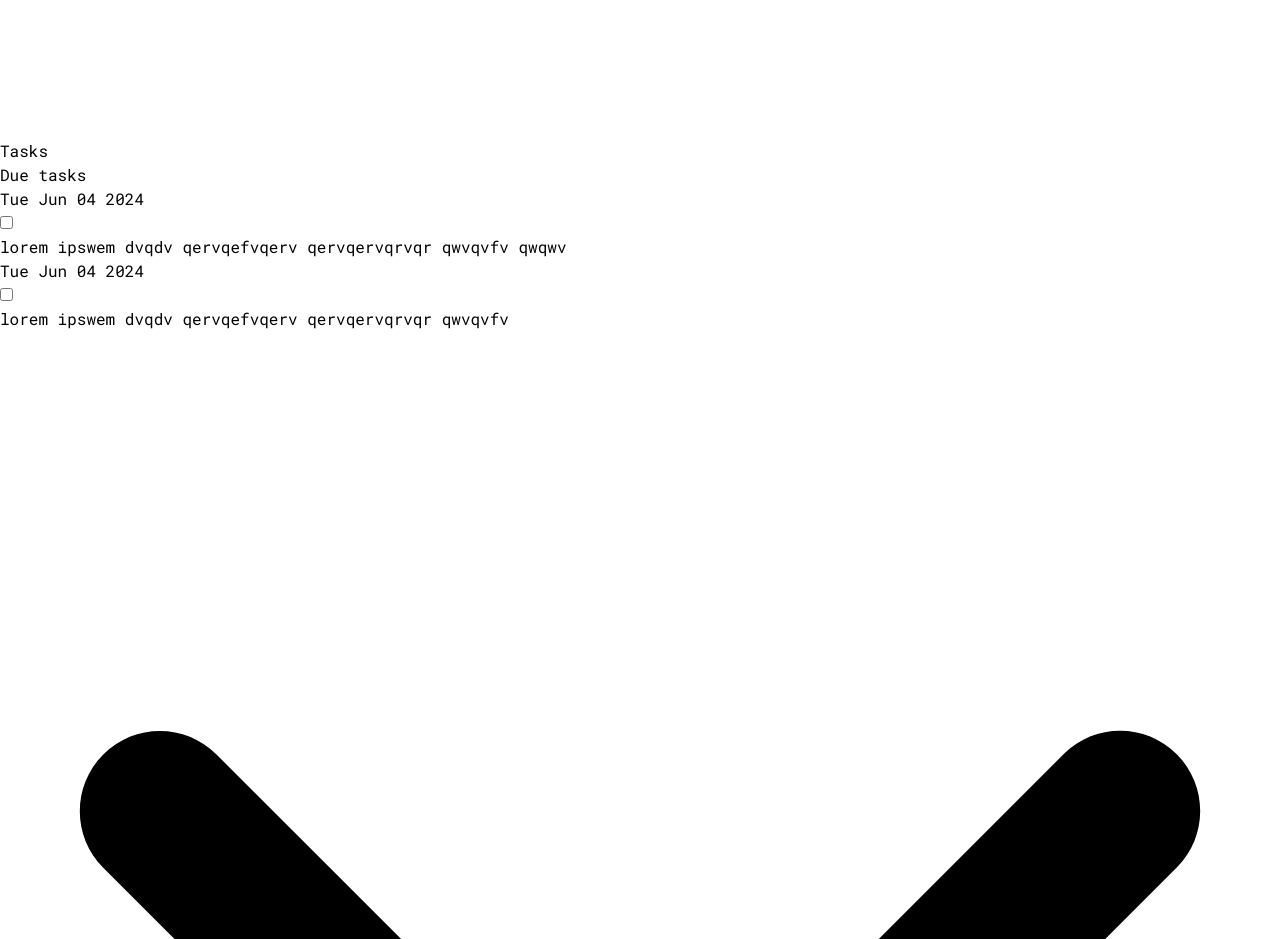
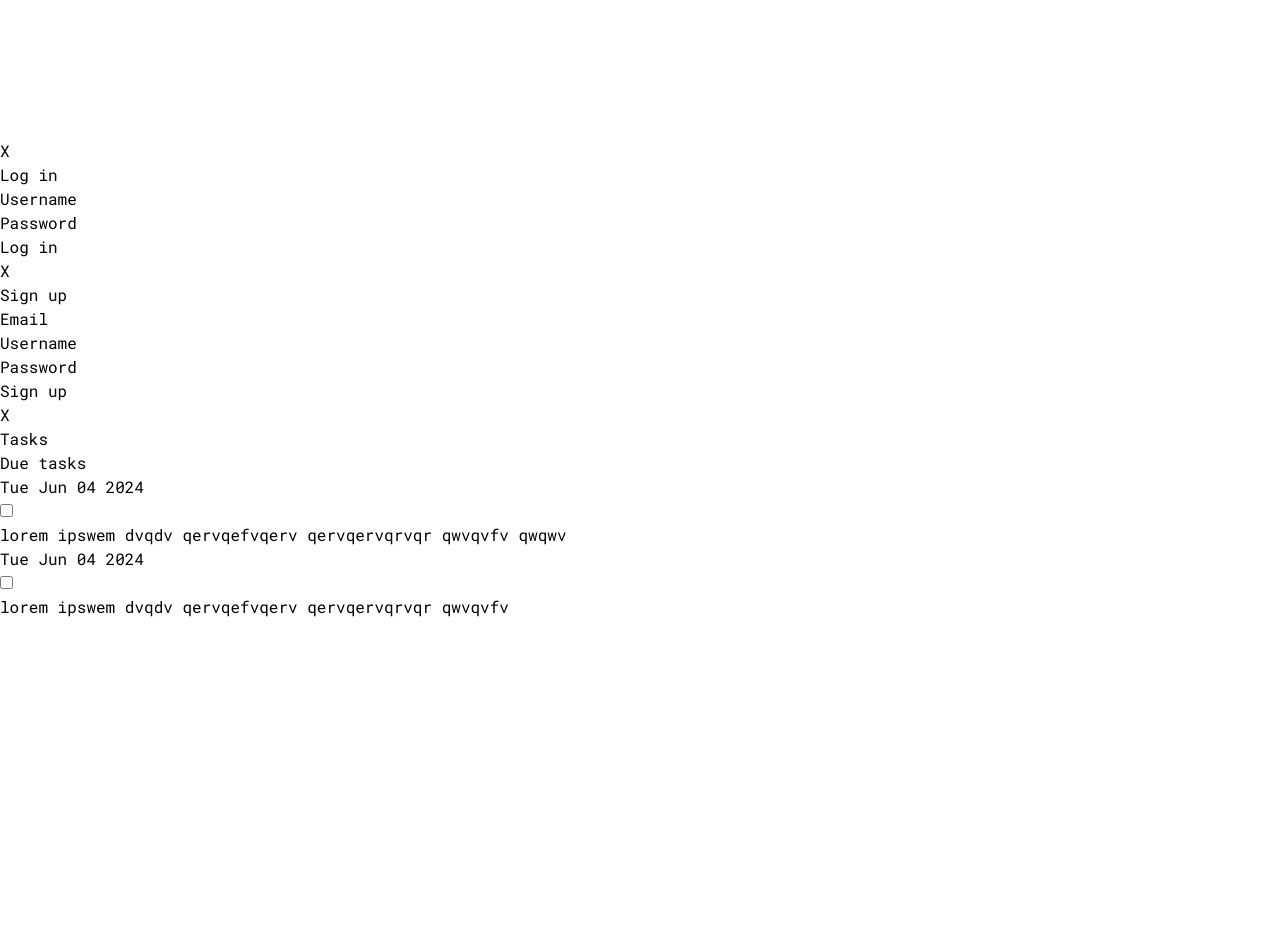
Before and after one commit to dkkinyua/youtasks, a React (Vite) app in the folder frontend/: page / in a window 1280 px wide. Shown: the part 1420-2359 px from the top of the page. Built offline with nearby package versions, Linux system fonts and the light colour scheme; a web font is replaced by a local one.

Commit message:
Modal template created login and sign up forms created

```diff
--- /dev/null
+++ b/frontend/src/components/Createtaskmoadal.jsx
@@ -0,0 +1,12 @@
+import Modal from "./Modal"
+
+// eslint-disable-next-line
+export const Createtaskmoadal = ({createtask,close}) => {
+  return (
+    <div>
+        <Modal open={createtask} close={close}>
+
+        </Modal>
+    </div>
+  )
+}
--- a/frontend/src/components/Modal.jsx
+++ b/frontend/src/components/Modal.jsx
@@ -1,7 +1,36 @@
-const Modal = () => {
-  return (
-    <div>Modal</div>
-  )
-}
+// eslint-disable-next-line
+const Modal = ({ open, close, children }) => {
+	return (
+		<div className="">
+			{/* backdrop */}
+			<div
+				onClick={close}
+				className={`
+                fixed inset-0 flex justify-center items-center transition-colors
+                ${open ? "visible bg-black/50" : "invisible"}
+            `}
+			>
+				{/* modal */}
+				<div
+					className={`
+                    bg-white/5 rounded-xl shadow p-6 transition-all
+                    ${open ? "scale-100 opacity-100" : "scale-125 opacity-0"}
+                    `}
+					onClick={(e) => {
+						e.stopPropagation();
+					}}
+				>
+					<button
+						onClick={close}
+						className="absolute top-2 right-2 border h-7 w-7 border-red-700 bg-white rounded-lg text-center hover:bg-red-700 hover:text-white"
+					>
+						X
+					</button>{" "}
+					{children}
+				</div>
+			</div>
+		</div>
+	);
+};
 
-export default Modal
+export default Modal;
--- a/frontend/src/components/Navbar.jsx
+++ b/frontend/src/components/Navbar.jsx
@@ -1,9 +1,14 @@
 import { useState } from "react";
-
+import Loginmodal from "./loginmodal";
+import { Createtaskmoadal } from "./Createtaskmoadal";
+import { Signupmoadal } from "./Signupmoadal";
 const Navbar = () => {
 	const [toggleDropdown, setToggleDropdown] = useState(false);
-
+	const [loginopen, setloginopen] = useState(false);
+	const [signupopen, setsignupopen] = useState(false);
+	const [createtask, setCreatetask] = useState(false);
 	return (
+		<>
 			<div className="text-white flex justify-around items-center p-6">
 				<h1 className="text-3xl">
 					Youtasks <span className="text-red-700">.</span>
@@ -11,13 +16,29 @@ const Navbar = () => {
 
 				{/* Desktop Navbar */}
 				<div className="hidden sm:flex space-x-4 ">
-        <div className="w-42 p-2 border-red-700 border rounded text-center hover:bg-red-700 hover:text-white cursor-pointer">
+					<div
+						className="w-42 p-2 border-red-700 border rounded text-center hover:bg-red-700 hover:text-white cursor-pointer"
+						onClick={() => {
+							setCreatetask(true);
+						}}
+					>
 						Create Task
 					</div>
-        <div className="w-20 p-2 border-red-700 border rounded text-center hover:bg-red-700 hover:text-white cursor-pointer">
+					<div
+						className="w-20 p-2 border-red-700 border rounded text-center hover:bg-red-700 hover:text-white cursor-pointer"
+						// onlick for oppening up the login modal
+						onClick={() => {
+							setloginopen(true);
+						}}
+					>
 						Log in
 					</div>
-        <div className="w-24 p-2 bg-red-700 border rounded border-white text-center  hover:bg-white hover:text-red-700 hover:border-red-700 cursor-pointer">
+					<div
+						className="w-24 p-2 bg-red-700 border rounded border-white text-center  hover:bg-white hover:text-red-700 hover:border-red-700 cursor-pointer"
+						onClick={() => {
+							setsignupopen(true);
+						}}
+					>
 						Sign up
 					</div>
 				</div>
@@ -35,19 +56,65 @@ const Navbar = () => {
 					</svg>
 					{toggleDropdown && (
 						<div className="absolute bg-white rounded-md mt-2 right-6 z-10">
-            <div className="w-24 border-red-700 border hover:bg-red-700 hover:text-white rounded text-center text-black m-2 cursor-pointer">
+							<div
+								className="w-24 border-red-700 border hover:bg-red-700 hover:text-white rounded text-center text-black m-2 cursor-pointer"
+								onClick={() => {
+									setCreatetask(true);
+								}}
+							>
 								Create Task
 							</div>
-            <div className="w-16 border-red-700 border hover:bg-red-700 hover:text-white rounded text-center text-black m-2 cursor-pointer">
+							<div
+								className="w-16 border-red-700 border hover:bg-red-700 hover:text-white rounded text-center text-black m-2 cursor-pointer"
+								onClick={() => {
+									setloginopen(true);
+								}}
+							>
 								Log in
 							</div>
-            <div className="w-16 bg-red-700 border rounded hover:bg-white hover:text-red-700 hover:border-red-700 text-center text-white m-2 cursor-pointer">
+							<div
+								className="w-16 bg-red-700 border rounded hover:bg-white hover:text-red-700 hover:border-red-700 text-center text-white m-2 cursor-pointer"
+								onClick={() => {
+									setsignupopen(true);
+								}}
+							>
 								Sign up
 							</div>
 						</div>
 					)}
 				</div>
 			</div>
+
+			{/* moadal for Logging in */}
+			<div className={loginopen ? "" : "hidden w-0"}>
+				<Loginmodal
+					loginopen={loginopen}
+					close={() => {
+						setloginopen(false);
+					}}
+				/>
+			</div>
+
+			{/* moadal for signing out */}
+			<div className={signupopen ? "" : "hidden w-0"}>
+				<Signupmoadal
+					signupopen={signupopen}
+					close={() => {
+						setsignupopen(false);
+					}}
+				/>
+			</div>
+
+			{/* moadal for Logging in */}
+			<div className={createtask ? "" : "hidden w-0"}>
+				<Createtaskmoadal
+					createtask={createtask}
+					close={() => {
+						setCreatetask(false);
+					}}
+				/>
+			</div>
+		</>
 	);
 };
 
--- /dev/null
+++ b/frontend/src/components/Signupmoadal.jsx
@@ -0,0 +1,50 @@
+import Modal from "./Modal";
+
+// eslint-disable-next-line
+export const Signupmoadal = ({ signupopen, close }) => {
+	return (
+		<div>
+			<Modal open={signupopen} close={close}>
+				<h1 className="text-4xl text-white">Sign up</h1>
+				<form action="" className="mt-8 text-white">
+					<div className=" ">
+						<label htmlFor="email">Email</label>
+						<input
+							type="email"
+							name="email"
+							id="email"
+                            required
+							className="border border-red-700 rounded-md bg-transparent block"
+						/>
+					</div>
+					<div className=" ">
+						<label htmlFor="username">Username</label>
+						<input
+							type="text"
+							name="username"
+							id="username"
+                            required
+							className="border   border-red-700 rounded-md bg-transparent block"
+						/>
+					</div>
+					<div className=" ">
+						<label htmlFor="password">Password</label>
+						<input
+							type="password"
+							name="password"
+							id="password"
+                            required
+							className="border  border-red-700 rounded-md bg-transparent block"
+						/>
+					</div>
+					<button
+						type="submit"
+						className="mt-4 justify-self-center bg-white text-black p-2 rounded-md"
+					>
+						Sign up
+					</button>
+				</form>
+			</Modal>
+		</div>
+	);
+};
--- a/frontend/src/components/Tasks.jsx
+++ b/frontend/src/components/Tasks.jsx
@@ -3,7 +3,7 @@ import Cards from "./Cards";
 const Tasks = () => {
 	return (
 		<div className=" border-red-700 mx-16 md:mx-20  lg:mx-64 ">
-			<h1 className="text-2xl font-bold">Tasks</h1>
+			<h1 className="text-2xl font-bold text-white">Tasks</h1>
 			<Cards />
 		</div>
 	);
--- /dev/null
+++ b/frontend/src/components/loginmodal.jsx
@@ -0,0 +1,43 @@
+import Modal from "./Modal";
+// eslint-disable-next-line
+const Loginmodal = ({ loginopen, close }) => {
+	return (
+		<div>
+			<Modal open={loginopen} close={close}>
+				<div className="text-white">
+                    <h1 className="text-4xl">Log in</h1>
+					<form action="submit" className="mt-8 text-white">
+						<div className=" ">
+							<label htmlFor="username">Username</label>
+							<input
+								type="text"
+								name="username"
+								id="username"
+								required
+								className="border   border-red-700 rounded-md bg-transparent block"
+							/>
+						</div>
+						<div className=" ">
+							<label htmlFor="password">Password</label>
+							<input
+								type="password"
+								name="password"
+								id="password"
+								required
+								className="border  border-red-700 rounded-md bg-transparent block"
+							/>
+						</div>
+						<button
+							type="submit"
+							className="mt-4 justify-self-center bg-white text-black p-2 rounded-md"
+						>
+						Log in
+						</button>
+					</form>
+				</div>
+			</Modal>
+		</div>
+	);
+};
+
+export default Loginmodal;
```
Lines whose indentation alone changed are shown as unchanged.
